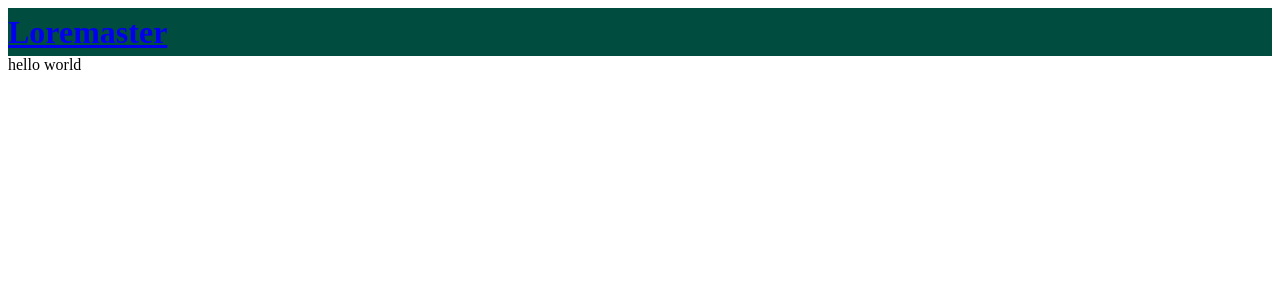
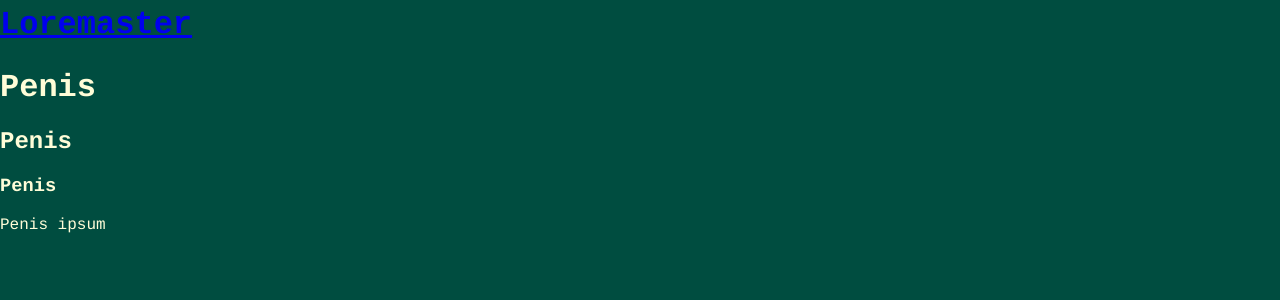
Before and after one commit to BramKaashoek/loremmaster, a React (Create React App) app: page /typo in a window 1280 px wide. Shown: the top 300 px of the page. Built offline with nearby package versions, Linux system fonts and the light colour scheme.

Commit message:
work on theme

```diff
--- a/src/App.tsx
+++ b/src/App.tsx
@@ -1,9 +1,11 @@
 import React, { Component } from "react";
 import { Router } from "react-router-dom";
-import { MuiThemeProvider } from "@material-ui/core";
+import { MuiThemeProvider, CssBaseline } from "@material-ui/core";
 import { createBrowserHistory } from "history";
 import Frame from "./common/components/Frame";
-import { theme } from "./common/theme";
+import { theme } from "./common/styling/theme";
+import globalStyle from "./common/styling/GlobalStyle";
+import GlobalStyle from "./common/styling/GlobalStyle";
 
 const browserHistory = createBrowserHistory();
 
@@ -11,9 +13,11 @@ class App extends Component {
   render() {
     return (
       <Router history={browserHistory}>
-        <MuiThemeProvider theme={theme}>
-          <Frame />
-        </MuiThemeProvider>
+        <GlobalStyle>
+          <MuiThemeProvider theme={theme}>
+            <Frame />
+          </MuiThemeProvider>
+        </GlobalStyle>
       </Router>
     );
   }
--- a/src/common/colors.ts
+++ /dev/null
@@ -1 +0,0 @@
-export const green = { dark: "#00352c", main: "#004d40", contrast: "#FFFDD8", light: "#337066" };
--- a/src/common/components/Typo.tsx
+++ b/src/common/components/Typo.tsx
@@ -7,7 +7,14 @@ interface IState {}
 
 class Typo extends React.Component<IProps, IState> {
   render() {
-    return <div>hello world</div>;
+    return (
+      <div>
+        <h1>Penis</h1>
+        <h2>Penis</h2>
+        <h3>Penis</h3>
+        <body>Penis ipsum</body>
+      </div>
+    );
   }
 }
 
--- /dev/null
+++ b/src/common/styling/GlobalStyle.ts
@@ -0,0 +1,33 @@
+import { createStyles, WithStyles, withStyles, CssBaseline } from "@material-ui/core";
+import { type } from "os";
+import * as React from "react";
+import { theme } from "./theme";
+
+const styles = createStyles<ClassKeys>({
+  "@global": {
+    html: { backgroundColor: theme.palette.primary.main },
+
+    body: {
+      textDecoration: "none",
+      fontFamily: "Courier",
+
+      color: theme.palette.primary.contrastText,
+      background: theme.palette.primary.main
+    },
+    link: {
+      color: "#fffffff",
+      textDecoration: "none"
+    },
+    //h1: { fontSize: 50, color: theme.palette.primary.light },
+    iframe: {
+      border: 0
+    }
+  }
+});
+type ClassKeys = "@global";
+type PropsType = WithStyles<ClassKeys> & { children: any };
+
+const GlobalStyleProvider: React.StatelessComponent<PropsType> = props =>
+  React.createElement(CssBaseline, null, props.children);
+
+export default withStyles(styles)(GlobalStyleProvider);
--- /dev/null
+++ b/src/common/styling/colors.ts
@@ -0,0 +1 @@
+export const green = { dark: "#00352c", main: "#004d40", contrastText: "#FFFDD8", light: "#337066" };
--- a/src/common/theme.ts
+++ b/src/common/styling/theme.ts
@@ -14,6 +14,6 @@ export const theme = createMuiTheme({
   typography: {
     fontFamily: ["sans-serif"].join(","),
     fontSize: 20,
-    h1: { fontFamily: ["sans-serif"].join(","), fontSize: 20, color: "contrast" }
+    h1: { fontFamily: ["sans-serif"].join(","), fontSize: 300, color: "contrast" }
   }
 });
```
